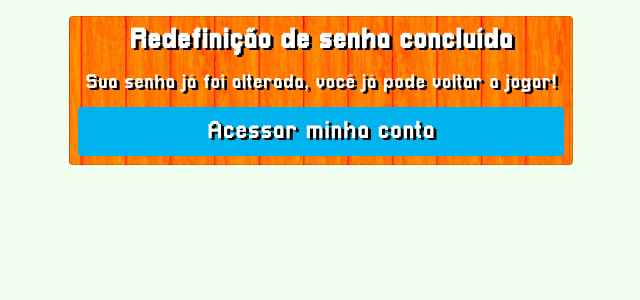
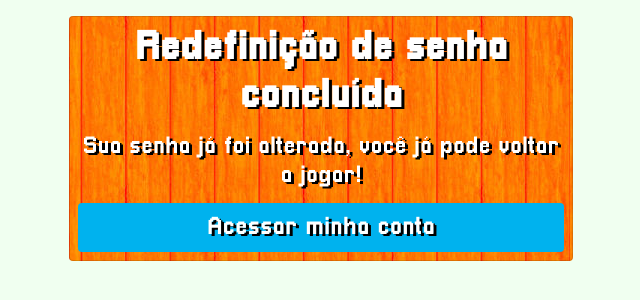
Before and after one commit to VilaAttena/VilaAttenaDjango, a Django app: page /accounts/reset/done/ in a window 1280 px wide. Shown: the part 56-356 px from the top of the page, without its empty margins (319-959 px from the left). Run offline with Django 3.2, Linux system fonts and the light colour scheme; some libraries are stand-ins or nearby versions.

Commit message:
Alterações visuais

```diff
--- a/sistema/templates/registration/password_reset_complete.html
+++ b/sistema/templates/registration/password_reset_complete.html
@@ -10,8 +10,8 @@
     <div class="row justify-content-center">
         <div class="col-lg-5 col-xlg-9 col-md-8">
             <div class="card p-2">
-                <h3 class="card-title m-t-10 text-center"><b>Redefinição de senha concluída</b></h3>
-                <h5 class="card-title m-t-10 text-center">Sua senha já foi alterada, você já pode voltar a jogar!</h5>
+                <h1 class="card-title m-t-10 text-center"><b>Redefinição de senha concluída</b></h1>
+                <h4 class="card-title m-t-10 text-center">Sua senha já foi alterada, você já pode voltar a jogar!</h4>
                 <a class="btn btn-primary" href="{% url 'login' %}">Acessar minha conta</a>
             </div>
         </div>
--- a/sistema/templates/registration/password_reset_confirm.html
+++ b/sistema/templates/registration/password_reset_confirm.html
@@ -10,8 +10,8 @@
     <div class="row justify-content-center">
         <div class="col-lg-5 col-xlg-9 col-md-8">
             <div class="card p-2">
-                <h3 class="card-title m-t-10 text-center"><b>Informe sua nova senha</b></h3>
-                <h5 class="card-title m-t-10 text-center">Por favor, insira sua nova senha duas vezes, para podermos verificar se você a digitou corretamente</h5>
+                <h1 class="card-title m-t-10 text-center"><b>Informe sua nova senha</b></h1>
+                <h4 class="card-title m-t-10 text-center">Por favor, insira sua nova senha duas vezes, para podermos verificar se você a digitou corretamente</h4>
                 <br>
                 <form class="form-horizontal" method="POST">
                     <div class="form-group">
--- a/sistema/templates/registration/password_reset_done.html
+++ b/sistema/templates/registration/password_reset_done.html
@@ -10,13 +10,13 @@
     <div class="row justify-content-center">
         <div class="col-lg-5 col-xlg-9 col-md-8">
             <div class="card p-2">
-                <h3 class="card-title m-t-10 text-center"><b>Informações enviadas!</b></h3>
-                <h5 class="text-center">
+                <h1 class="card-title m-t-10 text-center"><b>Informações enviadas!</b></h1>
+                <h4 class="text-center">
                 	Lhe enviamos um email contendo seu nome de usuário e um formulário de redefinição de senha.
                 	<br>
                 	<br>
                 	Se não recebeu nenhum email, certifique-se de ter informado o email correto ou verifique sua caixa de spam.
-            	</h5>
+            	</h4>
                 <br>
             </div>
         </div>
--- a/sistema/templates/registration/password_reset_form.html
+++ b/sistema/templates/registration/password_reset_form.html
@@ -10,8 +10,8 @@
     <div class="row justify-content-center">
         <div class="col-lg-5 col-xlg-9 col-md-8">
             <div class="card p-2">
-                <h3 class="card-title m-t-10 text-center"><b>Esqueceu seus dados de acesso ou deseja alterar sua senha?</b></h3>
-                <h5 class="text-center">Informe seu email, seu usuário e formulário de redefinição de senha serão enviados para ele</h5>
+                <h1 class="card-title m-t-10 text-center"><b>Esqueceu seus dados de acesso ou deseja alterar sua senha?</b></h1>
+                <h4 class="text-center">Informe seu email, seu usuário e formulário de redefinição de senha serão enviados para ele</h4>
                 <br>
                 <form class="form-horizontal" method="POST">
                     <div class="form-group">
--- a/sistema/templates/sistema/profile.html
+++ b/sistema/templates/sistema/profile.html
@@ -13,8 +13,8 @@
                     <div class="card p-2">
                         <div class="card-block">
                             <center class="m-t-30"><img src="{% static 'sistema/images/usuario.png' %}" class="img-circle" width="150" />
-                            <h4 class="card-title m-t-10"><b>{{ user.first_name }} {{user.last_name}}</b></h4>
-                            <h5 class="card-title m-t-10"><b>{{ user.username }}</b></h5>
+                            <h3 class="card-title m-t-10"><b>{{ user.first_name }} {{user.last_name}}</b></h3>
+                            <h4 class="card-title m-t-10"><b>{{ user.username }}</b></h4>
                         </div>
                     </div>
                 </div>
```
